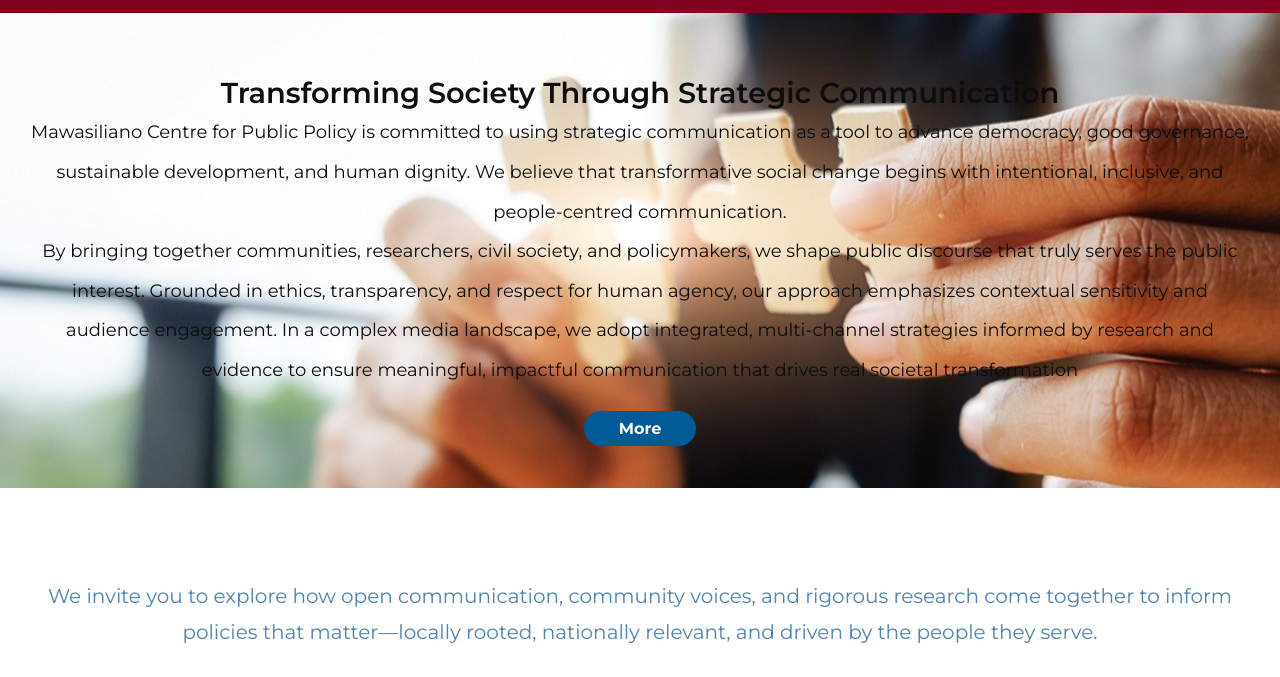
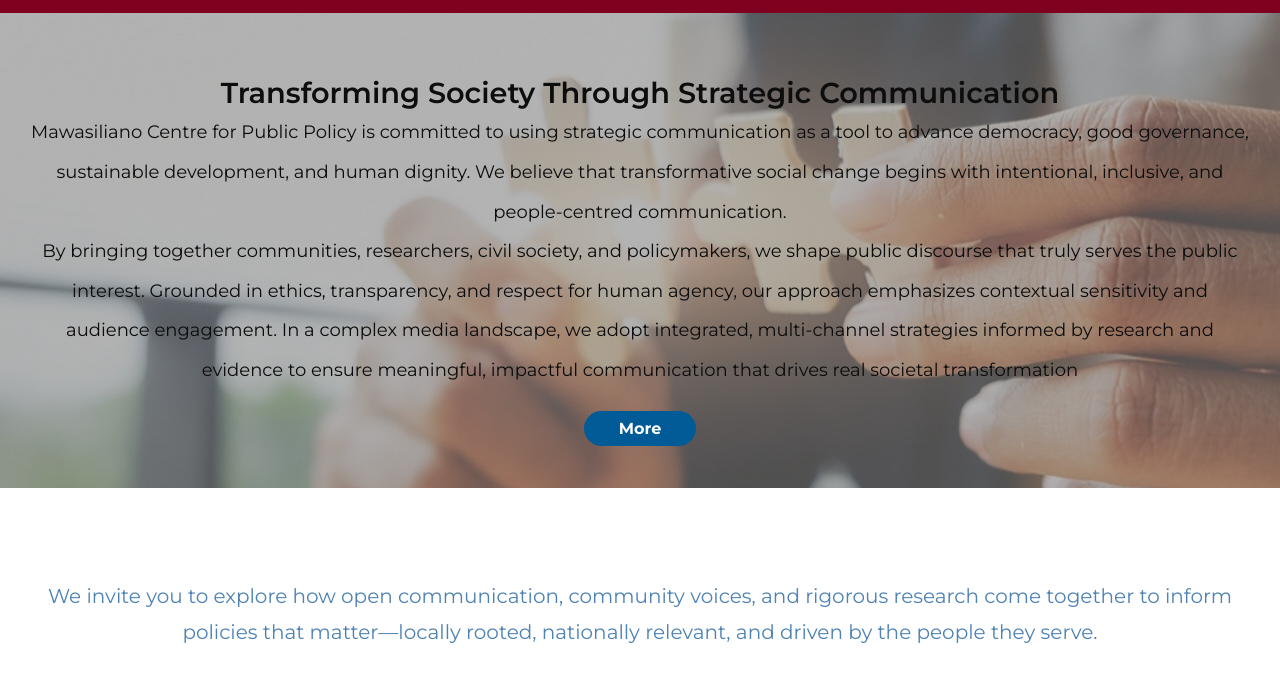
Before and after one commit to cor36/Mawasiliano1, a plain HTML site: page index.html in a window 1280 px wide. Shown: the part 118-795 px from the top of the page. Drawn offline with Linux system fonts and the light colour scheme.

Commit message:
section1

```diff
--- a/css/style.css
+++ b/css/style.css
@@ -78,10 +78,10 @@ img {
 /* Section1 */
 .section1{
   background:
-    /* linear-gradient(
-      rgba(6D, 81, 96, 0.6),
-      rgba(6D, 81, 96, 0.6)
-    ), */
+    linear-gradient(
+      rgba(128, 128, 128, 0.6),
+      rgba(128, 128, 128, 0.6)
+    ),
     url("../Assets/HomePage/Hero.jpeg") center/cover no-repeat;
   color:#0c0c0c;
   /* background:
```
